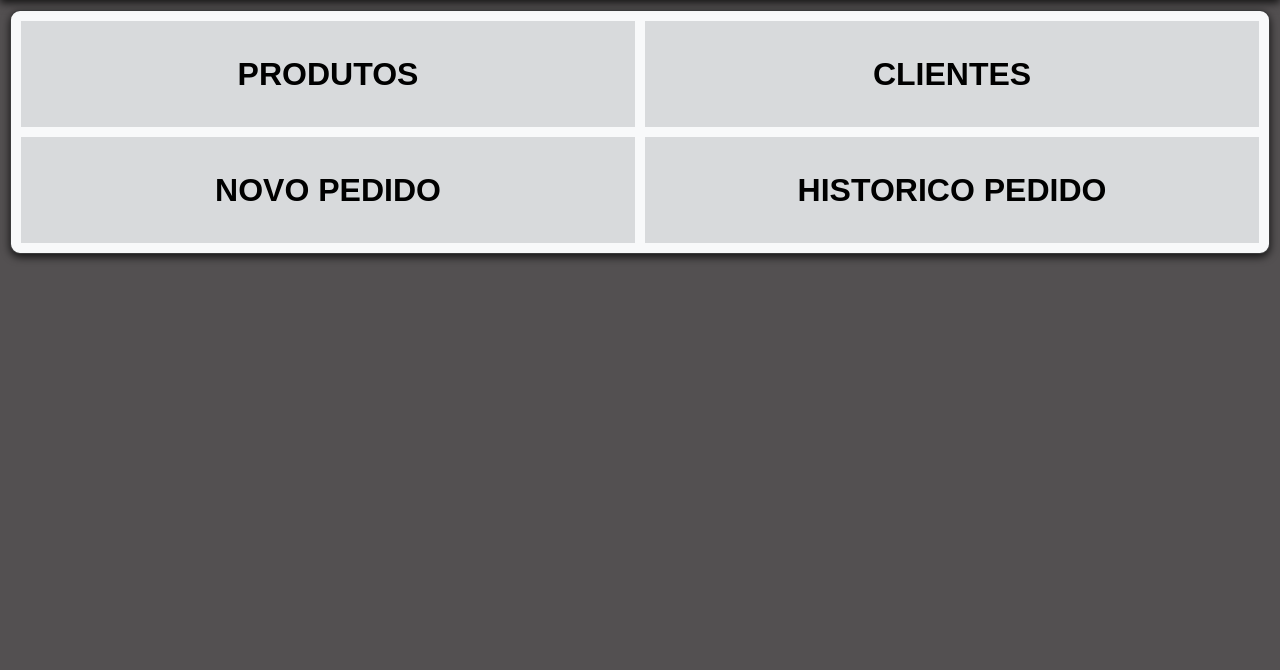
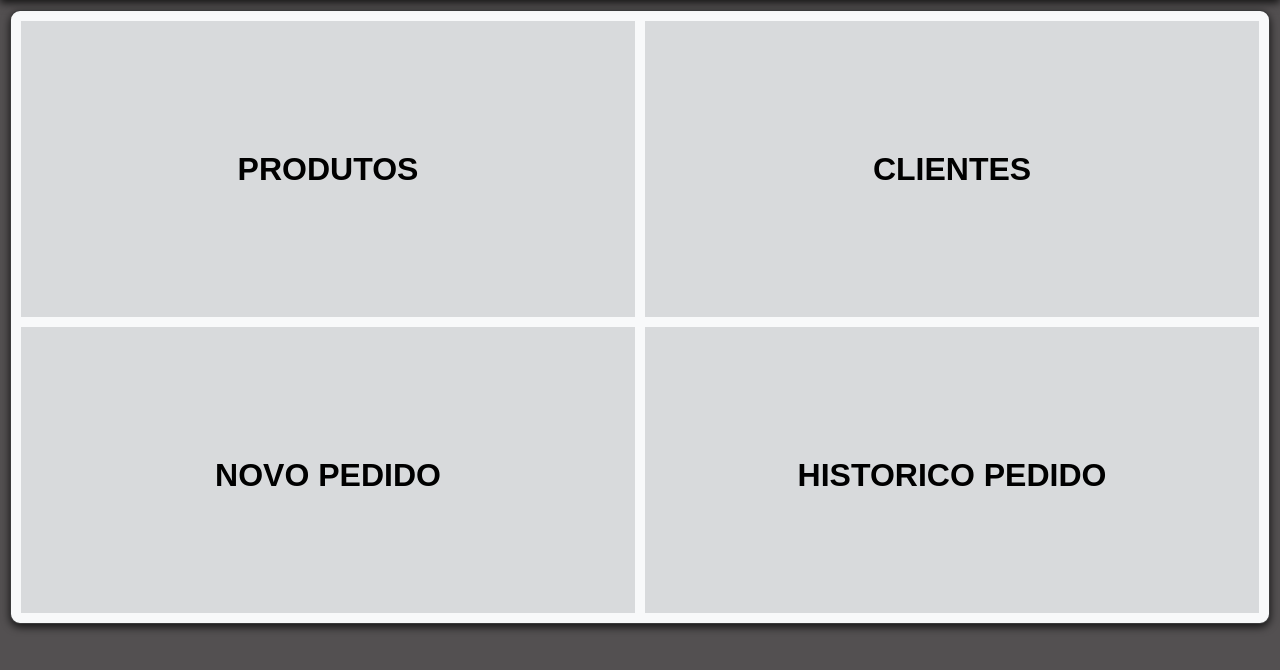
Before and after one commit to MaueDev/PortifolioMaueOrder, a PHP site: page /views/home.views.php in a window 1280 px wide. Shown: the part 70-740 px from the top of the page. Run offline with PHP 8.4, Linux system fonts and the light colour scheme; some libraries are stand-ins or nearby versions.

Commit message:
Refatoraçao | Alterado Btns e pagina Home

```diff
--- a/css/button.css
+++ b/css/button.css
@@ -74,3 +74,8 @@
     height: 100%;
     width: 90%;
 }
+
+.h-2
+{
+    height: 50%;
+}
--- a/css/home.css
+++ b/css/home.css
@@ -10,28 +10,21 @@ body
 
 .MenuPrincipalContent
 {
-  margin-top: 80px;
-}
-
-.itemMenuPrincipal
-{
-  height: auto;
-  margin: 10px;
+  margin: 80px 10px 10px 10px;
+  height: 74vh;
+  display: flex;
+  justify-content: center;
+  align-items: center;
   background-color: #F8F9FA;
   border-radius: 10px;
   box-shadow: rgba(0, 0, 0, 0.761) 0px 3px 8px;
   border: 0.05px solid rgba(0, 0, 0, 0.761);
+  padding: 10px;
 
-  display: flex;
-  justify-content: center;
-  align-items: center;
 }
 
-.itemMenuPrincipal ul
+.MenuPrincipalContent ul
 {
-  margin: 10px;
-  padding: 0px;
-
   width: 100%;
   height: 100%;
 
@@ -39,52 +32,43 @@ body
   justify-content: space-around;
   align-items: center;
   flex-wrap: wrap;
-  gap: 10px;
+
+  gap: 10px 10px;
+  overflow: hidden;
 }
 
-.itemMenuPrincipal li
+.MenuPrincipalContent li
 {
-    flex: 1;
-    height: 49%;
-    min-width: 49%;
-    min-height: 100px;
-    max-height: 220px;
-    background-color: #21252925;
-}
-
-.itemMenuPrincipal li
-{
+  flex: 1;
+  background-color: #21252925;
   width: 100%;
+  height: 50%;
   color: #3b3b3c;
   text-decoration: none;
   font-family: sans-serif;
   font-size: 2rem;
   font-weight: bold;
   text-transform: uppercase;
-  padding: 3px;
-
-  display: flex;
-  justify-content: center;
-  align-items: center;
-  flex-direction: column;
+  min-width: 40%;
+  overflow: auto;
+  box-sizing: border-box;
 }
 
-.itemMenuPrincipal a
+.MenuPrincipalContent a
 {
-  padding: 5px;
   color: #3b3b3c;
   width: 100%;
   height: 100%;
 }
 
-.itemMenuPrincipal li:hover
+.MenuPrincipalContent li:hover
 {
     background: #21252917 !important;
     cursor: pointer;
 
 }
 
-.itemMenuPrincipal ul a:hover,.itemMenuPrincipal label:hover
+.MenuPrincipalContent ul a:hover,.MenuPrincipalContent label:hover
 {
     background: transparent;
     cursor: pointer;
--- a/source/DataBaseClass/pedidos.php
+++ b/source/DataBaseClass/pedidos.php
@@ -164,9 +164,10 @@ class pedidos extends DbConnect
         {
             try
             {
-                $SQL = "UPDATE _cad_Pedidos SET Status = 1 WHERE id = ?";
+                $SQL = "UPDATE _cad_Pedidos SET Status = 1, DataConclusao = ? WHERE id = ?";
                 $Query = $this->ReturnCon()->prepare($SQL);
-                $Query->bindValue(1, $idVenda);
+                $Query->bindValue(1, $this->DataCurrent());
+                $Query->bindValue(2, $idVenda);
                 if($Query->execute())
                 {
                     return true;
--- a/views/home.views.php
+++ b/views/home.views.php
@@ -10,7 +10,6 @@
 <body>
     <?php require_once("componentes/header.php"); ?>
 <main class="MenuPrincipalContent">
-    <div class="itemMenuPrincipal">
     <ul>
         <li class="itemMenu">
             <a href="<?php echo URL_BASE; ?>/produtos">
@@ -33,7 +32,6 @@
             </a>
         </li>
     </ul>
-    </div>
 </main>
 </body>
 </html>
--- a/views/pedidoiniciada.views.php
+++ b/views/pedidoiniciada.views.php
@@ -28,7 +28,7 @@
 
                         </th>
                         <th>
-                            <button class="btn btnIniciarVenda" id="ClienteBtn"> Cliente </button>
+                            <button class="btn btnVenda w-1" id="ClienteBtn"> Cliente </button>
                         </th>
                     </tr>
                     <tr>
@@ -70,7 +70,7 @@
                         <th>Valor: R$ <?php echo $Pedido[0]['VrPedido']; ?></th>
                         <th></th>
                         <th></th>
-                        <th><form action="" method="POST"><button type="submit" name="FinalizarVenda" value="true" class="btn green btnIniciarVenda"/>Concluir Venda</form></th>
+                        <th><form action="" method="POST"><button type="submit" name="FinalizarVenda" value="true" class="btn green btnVenda w-1"/>Concluir Venda</form></th>
                     </tr>
                 </tfoot>
             </table>
@@ -111,7 +111,7 @@
             <input type="text" placeholder="Pesquisar Cliente" id="SearchCliente" onkeyup="filterFunction('SearchCliente','ClienteContainer','button')">
             <div class="ClienteContainer" id="ClienteContainer">
                 <?php while($Cliente = $Clientes->fetch(PDO::FETCH_ASSOC)){ ?>
-                <form action="" method="POST"><button type="submit" class="BtnList" name="cliente" value="<?php echo $Cliente["id"] ?>"><?php echo $Cliente["Nome"] ?></button></form>
+                <form action="" method="POST"><button type="submit" class="BtnList " name="cliente" value="<?php echo $Cliente["id"] ?>"><?php echo $Cliente["Nome"] ?></button></form>
                 <?php } ?>
             </div>
         </div>
```
Also changed, not shown: css/pdv.css (+25 -1 lines), views/pedido.views.php (+4 -3 lines). Lines whose indentation alone changed are shown as unchanged.
